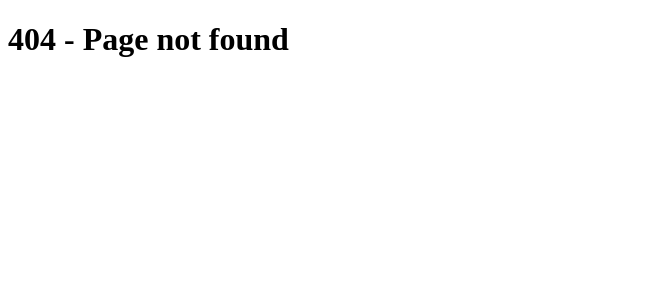
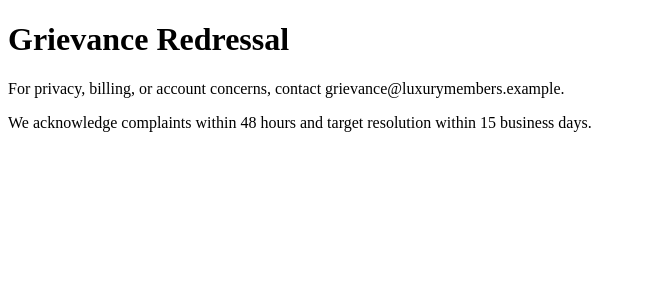
Before and after one commit to Teamtrue/luxury-members, a Next.js app in the folder luxury-members-next/: page /grievance in a window 1280 px wide. Before the commit this address had no page. Shown: the top 300 px of the page, without its empty margins (0-646 px from the left). Built offline with nearby package versions, Linux system fonts and the light colour scheme.

Commit message:
Add grievance officer contact page

```diff
--- /dev/null
+++ b/luxury-members-next/app/grievance/page.tsx
@@ -0,0 +1,9 @@
+export default function GrievancePage() {
+  return (
+    <main>
+      <h1>Grievance Redressal</h1>
+      <p>For privacy, billing, or account concerns, contact grievance@luxurymembers.example.</p>
+      <p>We acknowledge complaints within 48 hours and target resolution within 15 business days.</p>
+    </main>
+  );
+}
```
